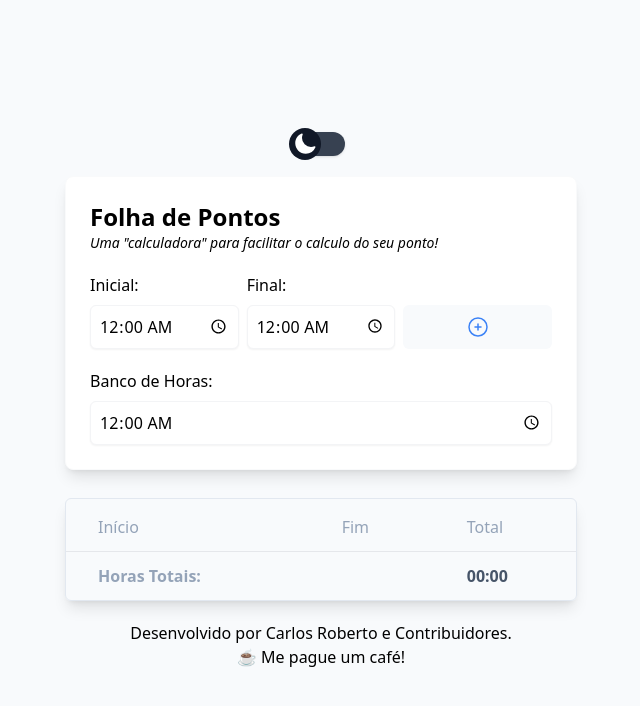
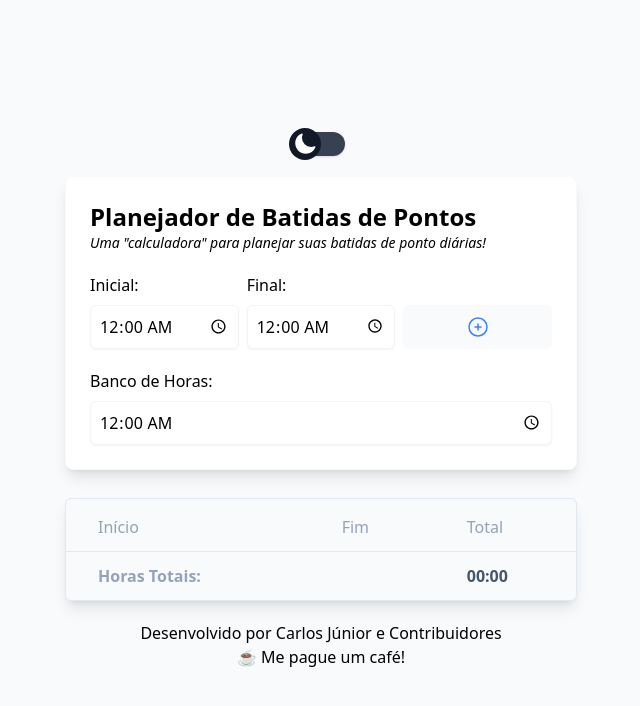
Before and after one commit to caarlos1/calc_folha_de_pontos, a React (Create React App) app: page / in a window 1280 px wide. Shown: the top 706 px of the page, without its empty margins (319-959 px from the left). Built offline with nearby package versions, Linux system fonts and the light colour scheme.

Commit message:
feat: modificações nos textos da ferramenta

```diff
--- a/src/components/Footer.tsx
+++ b/src/components/Footer.tsx
@@ -5,22 +5,14 @@ function Footer() {
     <footer className="mt-5 text-center dark:text-white">
       Desenvolvido por{' '}
       <a
-        href="https://github.com/caarlos1"
+        href="https://github.com/ohcarlihos"
         className="footer-link"
         target="_blank"
         rel="noreferrer"
       >
-        Carlos Roberto
+        Carlos Júnior
       </a>
-      {' e '}
-      <a
-        href="https://github.com/caarlos1/calculadora-folha-de-pontos#contribuidores"
-        className="footer-link"
-        target="_blank"
-        rel="noreferrer"
-      >
-        Contribuidores.
-      </a>
+      {' e Contribuidores'}
       <br />
       <a
         href="https://ko-fi.com/caarlos"
--- a/src/components/ScoreCard.tsx
+++ b/src/components/ScoreCard.tsx
@@ -26,11 +26,11 @@ const ScoreCard = ({
   return (
     <div
       className="card flex-col max-w-lg w-full m-3"
-      title="Calculadora de Folha de Pontos"
+      title="Planejador de Batidas de Pontos"
     >
-      <h2 className="title">Folha de Pontos</h2>
+      <h2 className="title">Planejador de Batidas de Pontos</h2>
       <p className="description">
-        Uma "calculadora" para facilitar o calculo do seu ponto!
+        Uma "calculadora" para planejar suas batidas de ponto diárias!
       </p>
 
       <div className="mt-5">
@@ -57,6 +57,7 @@ const ScoreCard = ({
           <label htmlFor="extra-minutes" className="dark:text-white">
             Banco de Horas:
           </label>
+
           <input
             type="time"
             id="extra-minutes"
--- a/src/components/ScoreLine.tsx
+++ b/src/components/ScoreLine.tsx
@@ -40,6 +40,7 @@ const ScoreLine = ({
               updateValues('start', line.id, event.target.value);
             }}
           />
+
           <input
             type="time"
             className="text-field col-span-1"
```
